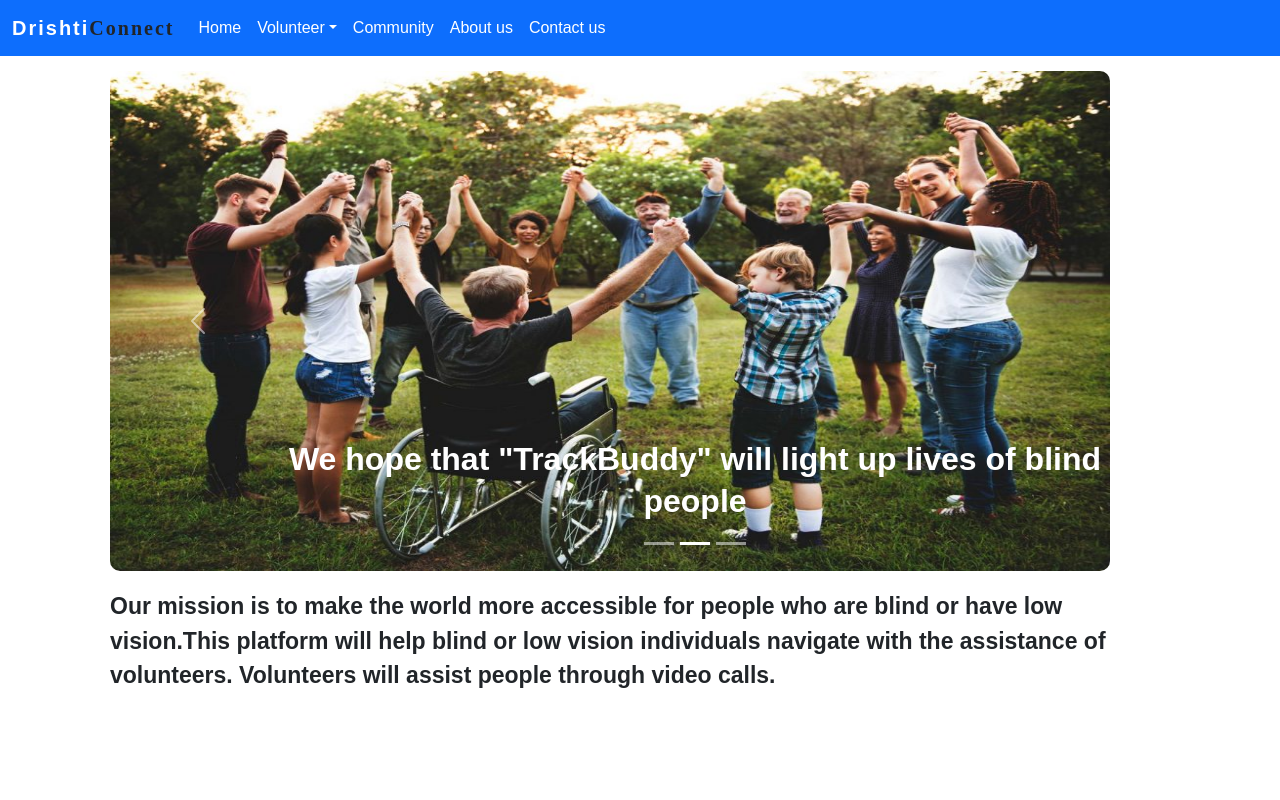
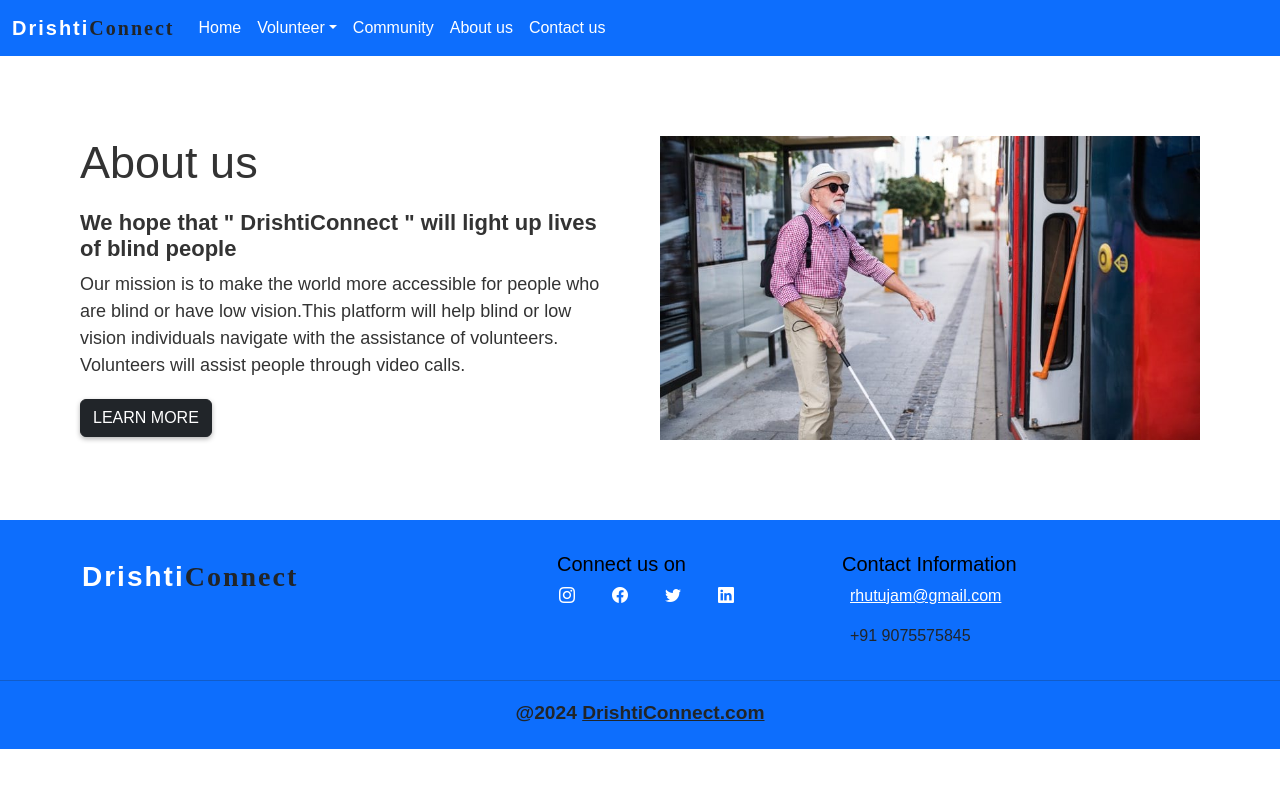
Before and after one commit to NetranjaliJoshi/DrishtiConnectDemo, a React (Create React App) app: page /aboutus in a window 1280 px wide. Shown: the top 800 px of the page. Built offline with nearby package versions, Linux system fonts and the light colour scheme; some icons are missing.

Commit message:
minor changes

```diff
--- a/src/Components/MyRoutingComp.js
+++ b/src/Components/MyRoutingComp.js
@@ -9,6 +9,7 @@ import Volunter from "./pages/Volunter";
 import VolunteerRegister from "./pages/VolunteerRegister";
 import VolunteerLogin from "./pages/VolunteerLogin";
 import Footer from "./pages/Footer";
+import Feedback from "./pages/Feedback";
 
 const MyRoutingComp = () => {
   return (
@@ -28,6 +29,7 @@ const MyRoutingComp = () => {
             <Route path="volunterLogin" element={<VolunteerLogin />}></Route>
             <Route path="aboutus" element={<About />}></Route>
             <Route path="contactus" element={<Contact />}></Route>
+            <Route path="contactus/feedback" element={<Feedback />}></Route>
           </Routes>
         </div>
       </BrowserRouter>
--- a/src/Components/css/About.css
+++ b/src/Components/css/About.css
@@ -1,48 +1,87 @@
-.imagebox {
-  margin-top: 1px;
-  margin-left: 110px;
+* {
+  margin: 0px;
+  padding: 0px;
+  box-sizing: border-box;
+  font-family: "Roboto", sans-serif;
 }
 
-.paradiv {
-  width: 1000px;
-  height: 600px;
-  margin-left: 110px;
-  margin-top: 18px;
-  margin-bottom: 50px;
-  font-size: 23px;
-}
-.headlinediv {
-  margin-top: 15px;
-  margin-bottom: 15px;
-  font-size: 35px;
-  text-align: center;
-  font-family: "Franklin Gothic Medium", "Arial Narrow", Arial, sans-serif;
-}
-.imgSize {
-  width: 1000px;
-  height: 500px;
-  border-radius: 10px;
-}
-.caption {
-  font-family: monospace;
+.main-div {
+  padding: 80px 0px;
 }
 
-/* Media query for smaller screens */
+.container-div {
+  max-width: 1200px;
+  margin: 0 auto;
+  padding: 0 20px;
+}
+
+.row-div {
+  display: flex;
+  flex-wrap: wrap;
+}
+
+.flex-div {
+  flex: 0 0 50%;
+  max-width: 50%;
+  padding: 0 20px;
+}
+
+.main-div h2 {
+  font-size: 45px;
+  margin-bottom: 20px;
+  color: #333;
+}
+.main-div h3 {
+  font-size: 22px;
+  color: #333;
+  margin-bottom: 8px;
+  font-weight: bold;
+}
+
+.main-div p {
+  font-size: 18px;
+  color: #333;
+  margin-bottom: 20px;
+  line-height: 1.5;
+}
+
+.main-div img {
+  display: block;
+  max-width: 100%;
+  height: auto;
+  margin: 0 auto;
+}
+
+.btn-dark {
+  display: inline-block;
+  padding: 10px 20px;
+  font-size: 18px;
+  font-weight: bold;
+  text-transform: uppercase;
+  border: 5px;
+  transition: all 0.4s ease;
+  box-shadow: 0 2px 5px rgba(0, 0, 0, 0.3);
+}
+.btn-dark:hover {
+  transform: translateY(-3px);
+}
 @media screen and (max-width: 768px) {
-  .imagebox {
-    width: 100%;
+  .row-div {
+    flex-direction: column;
+  }
+  .flex-div {
+    max-width: 100%;
+  }
+  .main-div h2 {
+    font-size: 31px;
   }
 
-  .imgSize {
-    width: 100%;
-    height: auto;
+  .main-div p {
+    font-size: 16px;
   }
-
-  .caption {
-    font-size: 18px;
-  }
-
-  .paradiv {
-    padding: 20px;
+  .btn-dark {
+    font-size: 16px;
+    padding: 8px 16px;
+    margin-bottom: 30px;
   }
 }
--- a/src/Components/css/Contact.css
+++ b/src/Components/css/Contact.css
@@ -6,9 +6,11 @@
 }
 
 .contact {
-  height: 100vh;
-  background-color: #d3eaf2;
+  background-color: white;
   padding: 50px;
+}
+
+.container h2 {
   text-align: center;
 }
 
@@ -23,21 +25,6 @@
   color: #333;
 }
 
-.contact-wrapper {
-  display: grid;
-  grid-template-columns: repeat(2, 1fr);
-  grid-gap: 30px;
-}
-
-.contact-form {
-  text-align: left;
-}
-
-.contact-form h3 {
-  font-size: 24px;
-  margin-bottom: 20px;
-}
-
 .form-group {
   margin-bottom: 20px;
 }
@@ -47,7 +34,7 @@ textarea {
   width: 100%;
   padding: 12px;
   border-radius: 8px;
-  border: none;
+  border: 1px solid #ebe6e6;
   background-color: #f8f9fa;
   color: #333;
 }
@@ -58,53 +45,67 @@ textarea:focus {
   box-shadow: 0 0 8px #bbb;
 }
 
-button {
-  display: inline-block;
-  padding: 12px 24px;
-  background-color: #4caf50;
-  color: #fff;
-  border: none;
-  cursor: pointer;
-  transition: 0.3s ease;
+.contact-info p {
+  margin-top: 20px;
+  margin-bottom: 10px;
+  color: #555;
 }
 
-button:hover {
-  background-color: #45a049;
+.contact-wrapper {
+  display: flex;
+  justify-content: space-between;
+}
+
+.contact-form {
+  width: 48%;
 }
 
 .contact-info {
-  text-align: left;
-  margin-left: auto;
+  width: 48%;
+  margin-left: 250px;
+}
+
+.contact-form h3 {
+  font-size: 24px;
+  margin-bottom: 20px;
 }
 
 .contact-info h3 {
   font-size: 24px;
-  margin-bottom: 20px;
 }
 
-.contact-info p {
-  margin-bottom: 10px;
-  color: #555;
+/* .contact-info i {
+  margin-right: 10px;
+  color: #4caf50;
+} */
+
+.mail-container {
+  margin-left: 49px;
 }
 
-.contact-info i {
-  margin-right: 10px;
-  color: #4caf50;
-}
-
-@media scren and(max-width: 768px) {
-  .container {
+/* Media query for smaller screens */
+@media (max-width: 768px) {
+  .contact {
     padding: 20px;
   }
 
   .contact-wrapper {
-    grid-template-columns: 1fr;
+    flex-direction: column;
+    align-items: center;
   }
-  /* .contact-info{
 
-  } */
+  .contact-form,
+  .contact-info {
+    width: 100%;
+    margin-bottom: 20px;
+  }
+
+  .contact-form input,
+  .contact-form textarea {
+    width: 100%;
+  }
+
+  .contact-form button {
+    width: 100%;
+  }
 }
-
-.mail-container {
-  margin-left: 50px;
-}
--- a/src/Components/css/Footer.css
+++ b/src/Components/css/Footer.css
@@ -1,31 +1,6 @@
 * {
   margin: 0;
   padding: 0;
-}
-
-.nav_ul li {
-  padding: 0 0.6rem;
-}
-
-.nav_ul a {
-  font-size: 1.05rem;
-  color: #000 !important;
-  font-weight: 400;
-  letter-spacing: 0.5px;
-}
-
-.btn1 {
-  border: 0;
-  padding: 0.5rem 1.8rem;
-  color: #fff;
-  background-color: #01193c;
-}
-
-.btn2 {
-  border: 0;
-  padding: 0.5rem 1.2rem;
-  color: #fff;
-  background-color: #f60838;
 }
 
 .Footer {
@@ -49,10 +24,9 @@
 }
 
 .footer-icons i {
-  padding: 0.4rem 0.5rem;
-
+  padding: 35px;
+  margin-left: -33px;
   color: white;
-  margin: 0 0.5rem;
   border-radius: 50%;
 }
 
@@ -67,35 +41,13 @@
   color: black;
 }
 
-.ft-2 ul {
-  list-style: none;
-  padding-left: 0;
-}
-
-.ft-2 ul li {
-  padding: 0.35rem 0;
-  font-weight: 500;
-}
-
-.ft-2 ul a {
-  text-decoration: none;
-  color: #000;
-  font-size: 1.06rem;
-}
-
-.ft-3 p {
-  font-weight: 500;
-  padding: 0.1rem 0;
-  font-size: 1.06rem;
-}
-
 .ft-3 i {
   padding-right: 0.5rem;
 }
 
 .Last-footer {
   text-align: center;
-  padding: 1rem 0;
+  padding: 10px;
 }
 
 .Last-footer p {
--- a/src/Components/pages/About.js
+++ b/src/Components/pages/About.js
@@ -1,66 +1,37 @@
 import React from "react";
-import { Carousel } from "react-bootstrap";
+
 import data from "../../shared/constant/constantData";
 import "../css/About.css";
+import { Link } from "react-router-dom";
 
 const About = () => {
   return (
-    <div>
-      <div class="headlinediv">
-        {/* <p>
-          <b>We hope that "BeMyEyes" will light up lives of blind people</b>
-        </p> */}
-      </div>
+    <div class="main-div">
+      <div class="container-div">
+        <div className="row-div">
+          <div className="flex-div">
+            <h2> About us</h2>
+            <h3>
+              We hope that " DrishtiConnect " will light up lives of blind
+              people
+            </h3>
+            <p>
+              Our mission is to make the world more accessible for people who
+              are blind or have low vision.This platform will help blind or low
+              vision individuals navigate with the assistance of volunteers.
+              Volunteers will assist people through video calls.
+            </p>
+            <Link to="/">
+              <button type="button" class="btn btn-dark">
+                Learn more
+              </button>
+            </Link>
+          </div>
 
-      <div className="imagebox">
-        <Carousel>
-          <Carousel.Item>
-            <img src={data.img3} alt="img3" className="imgSize" />
-            <Carousel.Caption>
-              {/* <h3 class="caption">
-                <b>Let's light up the lives</b>
-              </h3> */}
-              <h2 class="caption">
-                <b>
-                  We hope that "TrackBuddy " will light up lives of blind people
-                </b>
-              </h2>
-            </Carousel.Caption>
-          </Carousel.Item>
-
-          <Carousel.Item>
-            <img src={data.img2} alt="img2" className="imgSize" />
-            <Carousel.Caption>
-              <h2 class="caption">
-                <b>
-                  We hope that "TrackBuddy" will light up lives of blind people
-                </b>
-              </h2>
-            </Carousel.Caption>
-          </Carousel.Item>
-
-          <Carousel.Item>
-            <img src={data.img4} alt="img4" className="imgSize" />
-            <Carousel.Caption>
-              <h2 class="caption">
-                <b>
-                  We hope that "TrackBuddy" will light up lives of blind people
-                </b>
-              </h2>
-            </Carousel.Caption>
-          </Carousel.Item>
-        </Carousel>
-      </div>
-
-      <div class="paradiv">
-        <p>
-          <b>
-            Our mission is to make the world more accessible for people who are
-            blind or have low vision.This platform will help blind or low vision
-            individuals navigate with the assistance of volunteers. Volunteers
-            will assist people through video calls.
-          </b>
-        </p>
+          <div className="flex-div">
+            <img src={data.img4} alt="img4" class="imgSize" />
+          </div>
+        </div>
       </div>
     </div>
   );
--- /dev/null
+++ b/src/Components/pages/Feedback.js
@@ -0,0 +1,19 @@
+import React from "react";
+
+const Feedback = () => {
+  return (
+    <div
+      style={{
+        width: "100%",
+        height: "500px",
+        textAlign: "center",
+        marginTop: "100px",
+        fontStyle: "italic",
+      }}
+    >
+      <h2>Thanks For Feedback !!!</h2>
+    </div>
+  );
+};
+
+export default Feedback;
--- a/src/Components/pages/Footer.js
+++ b/src/Components/pages/Footer.js
@@ -12,24 +12,35 @@ const Footer = () => {
               </h3>
             </div>
 
-            <div className="col-md-6 col-lg-3 col-12 ft-2">
+            <div className="col-md-6 col-lg-3 col-12 ft-2 connectus">
               <h5>Connect us on</h5>
 
               <div className="footer-icons">
                 <p>
-                  <i class="bi bi-instagram"></i>
-                  <i class="bi bi-facebook"></i>
-                  <i class="bi bi-twitter"></i>
-                  <i class="bi bi-linkedin"></i>
+                  <a href="https://www.instagram.com/accounts/login/?hl=en">
+                    <i class="bi bi-instagram"></i>
+                  </a>
+                  <a href="https://www.facebook.com/login/">
+                    <i class="bi bi-facebook"></i>
+                  </a>
+                  <a href="https://twitter.com/i/flow/login">
+                    <i class="bi bi-twitter"></i>
+                  </a>
+                  <a href="https://www.linkedin.com/home">
+                    <i class="bi bi-linkedin"></i>
+                  </a>
                 </p>
               </div>
             </div>
 
-            <div className="col-md-6 col-lg-4 col-12 ft-3">
+            <div className="col-md-6 col-lg-4 col-12 ft-3 contactInfo">
               <h5>Contact Information</h5>
               <p>
                 <i class="fa-solid fa-envelope"></i>{" "}
-                <a href="rhutujamulik98@gmail.com" class="linkColor">
+                <a
+                  href="https://accounts.google.com/v3/signin/identifier?continue=https%3A%2F%2Fwww.google.com%3Fhl%3Den-US&ec=GAlA8wE&hl=en&flowName=GlifWebSignIn&flowEntry=AddSession&dsh=S84059283%3A1707847734369375&theme=glif"
+                  class="linkColor"
+                >
                   rhutujam@gmail.com
                 </a>
               </p>
--- a/src/Components/pages/navbar.js
+++ b/src/Components/pages/navbar.js
@@ -10,7 +10,6 @@ const navbar = () => {
               style={{
                 color: "white",
                 fontWeight: 700,
-
                 letterSpacing: "2px",
                 padding: "0.5rem 0",
               }}
@@ -57,7 +56,7 @@ const navbar = () => {
                 >
                   Volunteer
                 </Link>
-                <ul className="dropdown-menu">
+                <ul className="dropdown-menu ">
                   <li>
                     <Link className="dropdown-item" to="/volunteerRegister">
                       Register
@@ -71,7 +70,7 @@ const navbar = () => {
                 </ul>
               </li>
 
-              <li className="nav-item">
+              <li class="nav-item">
                 <Link
                   to="/community"
                   className="nav-link active"
```
Also changed, not shown: src/Components/pages/Contact.js (+23 -12 lines).
